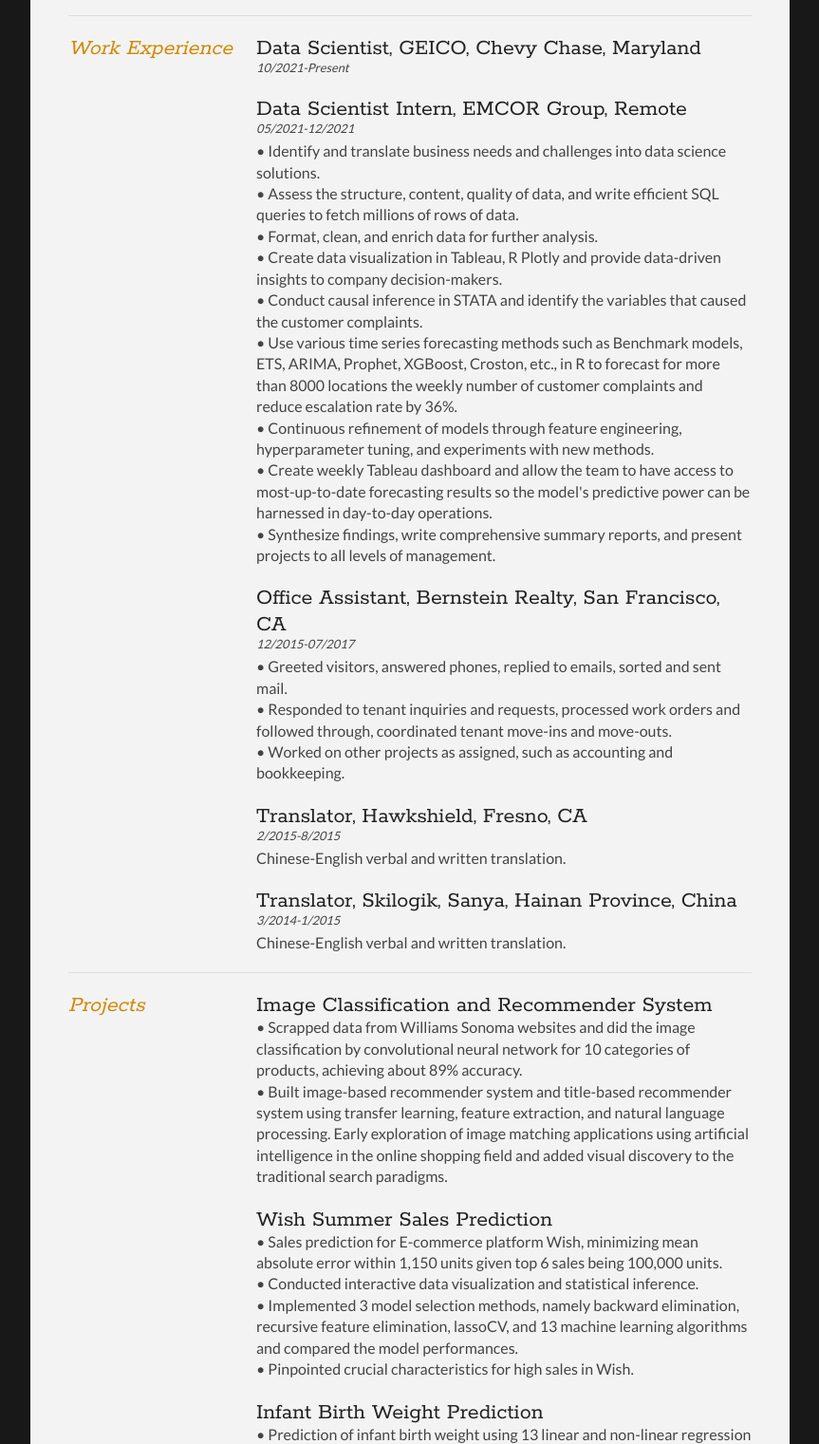
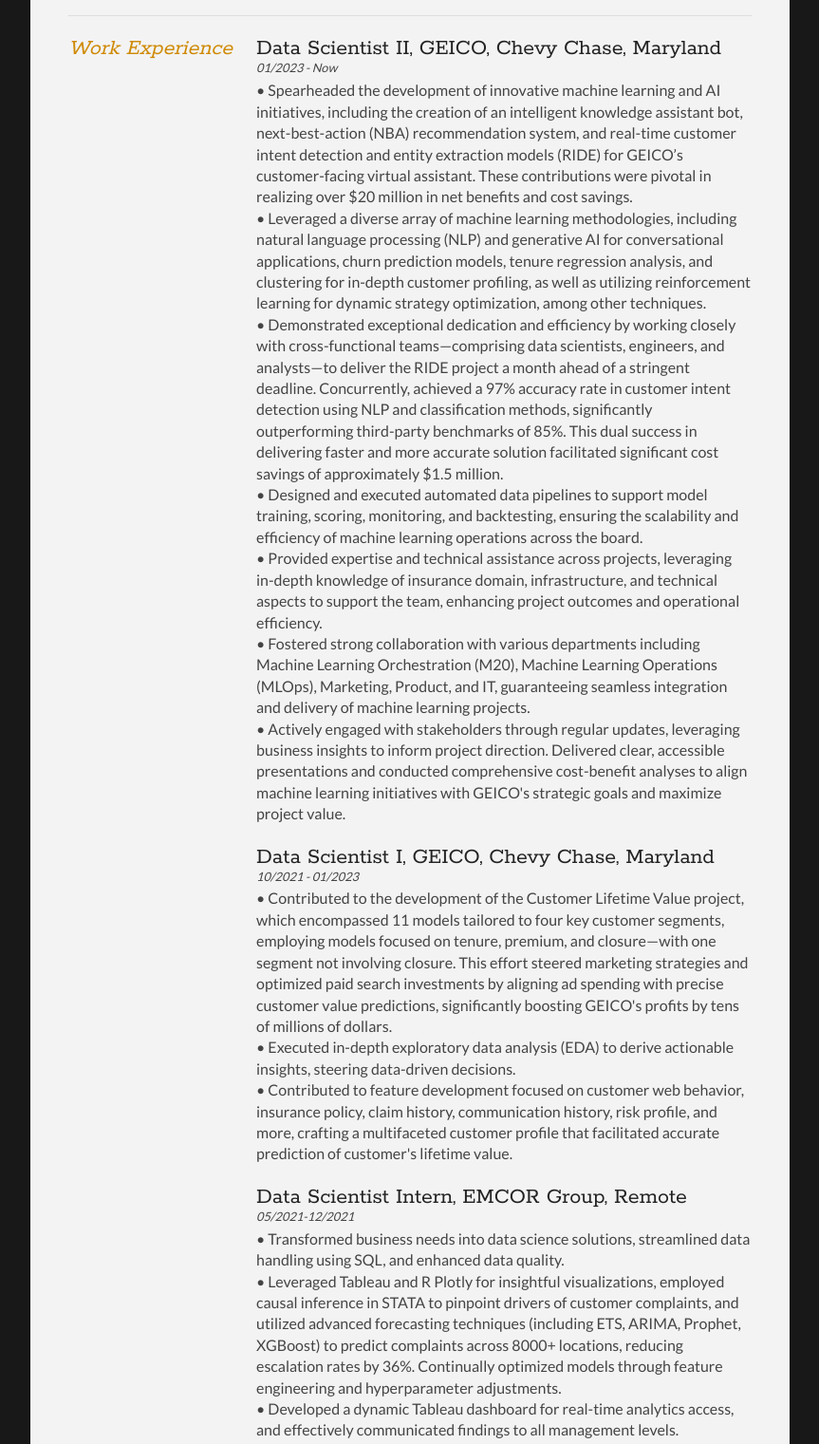
Before and after one commit to LinsiLin/LinsiLin.githubfile.io, a website: page resume.html in a window 1280 px wide. Shown: the part 457-1978 px from the top of the page at 95% size, without its empty margins (208-1071 px from the left). Drawn offline with Linux system fonts and the light colour scheme.

Commit message:
Update resume.html

```diff
--- a/resume.html
+++ b/resume.html
@@ -30,7 +30,7 @@
 			<ul>
                 <li>Personal Website: <a href="https://linsilin.github.io/web/"  target="_blank">&nbsp https://linsilin.github.io/web/</a></li>
                 <li>Github: <a href="https://github.com/LinsiLin"  target="_blank">&nbsp https://github.com/LinsiLin/</a></li>
-				<li> Address: &nbsp Daly City, CA </li>
+				<li> Address: &nbsp Gaithersburg, MD </li>
                 <li>Email: &nbsp linlinsi004@gmail.com</li>
 				<li>Phone Number:&nbsp  415-745-5460</li>
 			</ul>
@@ -72,24 +72,36 @@
 			<div class="sectionContent">
 
 			<article>
-					<h2>Data Scientist, GEICO, Chevy Chase, Maryland</h2>
-					<p class="subDetails">10/2021-Present</p>
+					<h2>Data Scientist II, GEICO, Chevy Chase, Maryland</h2>
+					<p class="subDetails">01/2023 - Now</p>
 					<p>
+					•	Spearheaded the development of innovative machine learning and AI initiatives, including the creation of an intelligent knowledge assistant bot, next-best-action (NBA) recommendation system, and real-time customer intent detection and entity extraction models (RIDE) for GEICO’s customer-facing virtual assistant. These contributions were pivotal in realizing over $20 million in net benefits and cost savings.<br>
+•	Leveraged a diverse array of machine learning methodologies, including natural language processing (NLP) and generative AI for conversational applications, churn prediction models, tenure regression analysis, and clustering for in-depth customer profiling, as well as utilizing reinforcement learning for dynamic strategy optimization, among other techniques.<br>
+•	Demonstrated exceptional dedication and efficiency by working closely with cross-functional teams—comprising data scientists, engineers, and analysts—to deliver the RIDE project a month ahead of a stringent deadline. Concurrently, achieved a 97% accuracy rate in customer intent detection using NLP and classification methods, significantly outperforming third-party benchmarks of 85%. This dual success in delivering faster and more accurate solution facilitated significant cost savings of approximately $1.5 million.<br>
+•	Designed and executed automated data pipelines to support model training, scoring, monitoring, and backtesting, ensuring the scalability and efficiency of machine learning operations across the board.<br>
+•	Provided expertise and technical assistance across projects, leveraging in-depth knowledge of insurance domain, infrastructure, and technical aspects to support the team, enhancing project outcomes and operational efficiency.<br>
+•	Fostered strong collaboration with various departments including Machine Learning Orchestration (M20), Machine Learning Operations (MLOps), Marketing, Product, and IT, guaranteeing seamless integration and delivery of machine learning projects.<br>
+•	Actively engaged with stakeholders through regular updates, leveraging business insights to inform project direction. Delivered clear, accessible presentations and conducted comprehensive cost-benefit analyses to align machine learning initiatives with GEICO's strategic goals and maximize project value.<br>
+				</p>
+				</article>
+
+			<article>
+					<h2>Data Scientist I, GEICO, Chevy Chase, Maryland</h2>
+					<p class="subDetails">10/2021 - 01/2023</p>
+					<p>
+						•	Contributed to the development of the Customer Lifetime Value project, which encompassed 11 models tailored to four key customer segments, employing models focused on tenure, premium, and closure—with one segment not involving closure. This effort steered marketing strategies and optimized paid search investments by aligning ad spending with precise customer value predictions, significantly boosting GEICO's profits by tens of millions of dollars.<br>
+•	Executed in-depth exploratory data analysis (EDA) to derive actionable insights, steering data-driven decisions.<br>
+•	Contributed to feature development focused on customer web behavior, insurance policy, claim history, communication history, risk profile, and more, crafting a multifaceted customer profile that facilitated accurate prediction of customer's lifetime value.<br>
+
 				</p>
 				</article>
 
                 	<article>
 					<h2>Data Scientist Intern, EMCOR Group, Remote </h2>
 					<p class="subDetails"> 05/2021-12/2021</p>
-                       <p> •	Identify and translate business needs and challenges into data science solutions.<br>
-•	Assess the structure, content, quality of data, and write efficient SQL queries to fetch millions of rows of data.<br>
-•	Format, clean, and enrich data for further analysis.<br>
-•	Create data visualization in Tableau, R Plotly and provide data-driven insights to company decision-makers.<br>
-•	Conduct causal inference in STATA and identify the variables that caused the customer complaints.<br>
-•	Use various time series forecasting methods such as Benchmark models, ETS, ARIMA, Prophet, XGBoost, Croston, etc., in R to forecast for more than 8000 locations the weekly number of customer complaints and reduce escalation rate by 36%.<br>
-•	Continuous refinement of models through feature engineering, hyperparameter tuning, and experiments with new methods.<br>
-•	Create weekly Tableau dashboard and allow the team to have access to most-up-to-date forecasting results so the model's predictive power can be harnessed in day-to-day operations. <br>
-•	Synthesize findings, write comprehensive summary reports, and present projects to all levels of management.<br>
+                       <p> •	Transformed business needs into data science solutions, streamlined data handling using SQL, and enhanced data quality.<br>
+•	Leveraged Tableau and R Plotly for insightful visualizations, employed causal inference in STATA to pinpoint drivers of customer complaints, and utilized advanced forecasting techniques (including ETS, ARIMA, Prophet, XGBoost) to predict complaints across 8000+ locations, reducing escalation rates by 36%. Continually optimized models through feature engineering and hyperparameter adjustments.<br>
+•	Developed a dynamic Tableau dashboard for real-time analytics access, and effectively communicated findings to all management levels.<br>
 </p>
 				</article>
 
@@ -104,13 +116,13 @@
 
 				<article>
 					<h2>Translator, Hawkshield, Fresno, CA </h2>
-					<p class="subDetails"> 2/2015-8/2015</p>
+					<p class="subDetails"> 02/2015-08/2015</p>
 					<p> Chinese-English verbal and written translation.</p>
 				</article>
 
 				<article>
 					<h2>Translator, Skilogik, Sanya, Hainan Province, China</h2>
-					<p class="subDetails">3/2014-1/2015</p>
+					<p class="subDetails">03/2014-01/2015</p>
 					<p>Chinese-English verbal and written translation.</p>
 				</article>
 			</div>
```
